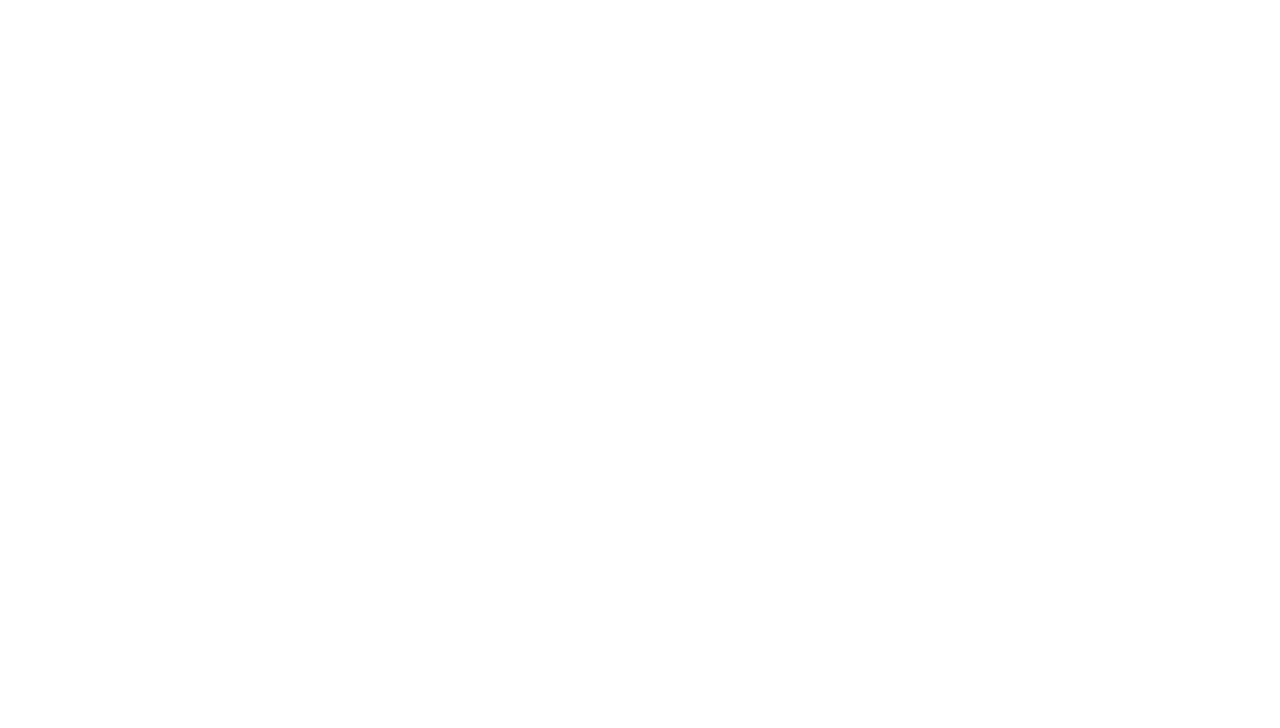
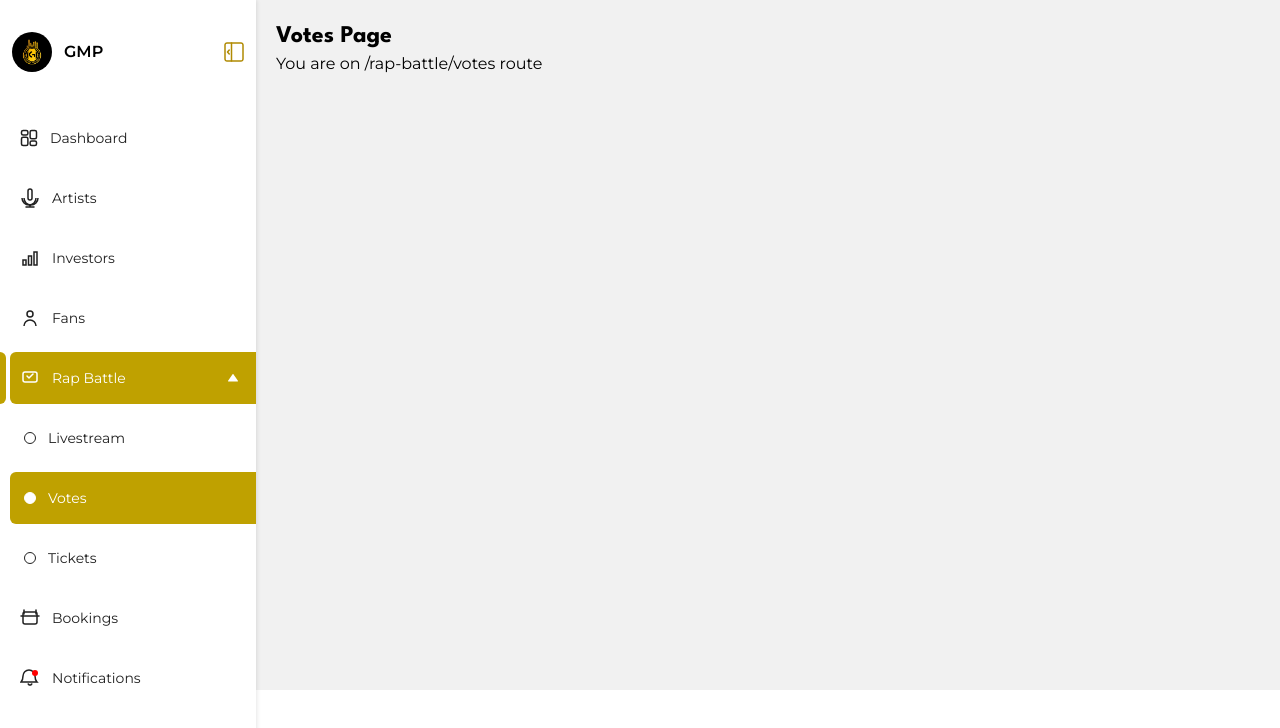
Before and after one commit to GMP-Entertainment-247/admin-dashboard, a React (Create React App) app: page /rap-battle/votes in a window 1280 px wide. Before the commit this address had no page. Shown: the top 728 px of the page. Built offline with nearby package versions, Linux system fonts and the light colour scheme; sample sign-in values are in the browser's storage.

Commit message:
sidebar-98% done

```diff
--- a/src/components/Sidebar/NavItem.tsx
+++ b/src/components/Sidebar/NavItem.tsx
@@ -1,9 +1,9 @@
-import { useState } from "react";
+import { useState, useEffect } from "react";
 import { useLocation, Link } from "react-router-dom";
-import clsx from "clsx";
 import { useDashboardLayout } from "../../context/DashboardLayoutContext";
 import useWindowWidth from "../../utils/hooks/useWindowsWidth";
-import { ArrowUp } from "../../icons/icons";
+import { CircleIcon } from "../../icons/icons";
+import NavItemContent from "./NavItemContent";
 
 interface DropdownItem {
   text: string;
@@ -34,16 +34,6 @@ export default function NavItem({
   const { isSideNavOpen, toggleSideNav } = useDashboardLayout();
   const { isMobile } = useWindowWidth();
 
-  const handleClick = () => {
-    if (isDropdown) {
-      setIsDropdownOpen(!isDropdownOpen);
-    } else {
-      if (isMobile && isSideNavOpen) {
-        toggleSideNav();
-      }
-    }
-  };
-
   // Check if current route matches the main link or any dropdown links
   const isCurrentlyActive =
     isActive ||
@@ -51,46 +41,88 @@ export default function NavItem({
     (isDropdown &&
       dropdownItems.some((item) => location.pathname === item.link));
 
-  const content = (
-    <div className="flex gap-1 relative">
-      <div className="w-[6px] " />
-      <div
-        className={clsx("absolute top-0 left-0 w-[6px] h-full rounded-r-md", {
-          "bg-brand-500": index === 4,
-        })}
-      />
-      <div
-        className={clsx(
-          "pl-[10px] pr-[18px] py-4 flex items-center justify-between flex-1",
-          {
-            "bg-brand-500 rounded-l-md": index === 4,
-          }
-        )}
-      >
-        <div
-          className={clsx("flex items-center gap-3", {
-            "text-white": index === 4,
-            "text-[#212121]": index !== 4,
-          })}
-        >
-          {icon}
-          <span className="text-sm font-normal">{text}</span>
-        </div>
-        {isDropdown && (
-          <div
-            className={clsx("transition-transform duration-300", {
-              "rotate-180": !isDropdownOpen,
-              "rotate-0": isDropdownOpen,
-              "text-white": index === 4,
-              "text-[#212121]": index !== 4,
-            })}
-          >
-            <ArrowUp />
-          </div>
-        )}
-      </div>
-    </div>
+  // Check if any child route is active
+  const isChildActive =
+    isDropdown && dropdownItems.some((item) => location.pathname === item.link);
+
+  // Auto-open dropdown if we're on a child route
+  useEffect(() => {
+    if (isDropdown && isChildActive) {
+      setIsDropdownOpen(true);
+    }
+  }, [isDropdown, isChildActive]);
+
+  const handleMainItemClick = () => {
+    if (isDropdown) {
+      // If we're already on the parent route, toggle dropdown
+      if (location.pathname === link) {
+        setIsDropdownOpen(!isDropdownOpen);
+      } else {
+        // Navigate to parent route and open dropdown
+        setIsDropdownOpen(true);
+      }
+    } else {
+      // For non-dropdown items, close sidebar on mobile
+      if (isMobile && isSideNavOpen) {
+        toggleSideNav();
+      }
+    }
+  };
+
+  const handleChildItemClick = () => {
+    // Close sidebar on mobile when clicking child items
+    if (isMobile && isSideNavOpen) {
+      toggleSideNav();
+    }
+  };
+
+  const mainItemContent = (
+    <NavItemContent
+      icon={icon}
+      text={text}
+      isActive={isCurrentlyActive}
+      isDropdown={isDropdown}
+      isDropdownOpen={isDropdownOpen}
+      showLeftBar={true}
+    />
   );
 
-  return content;
+  return (
+    <>
+      {/* Main Item */}
+      {link ? (
+        <Link to={link} onClick={handleMainItemClick} className="block">
+          {mainItemContent}
+        </Link>
+      ) : (
+        <button type="button" onClick={handleMainItemClick} className="block">
+          {mainItemContent}
+        </button>
+      )}
+
+      {/* Dropdown Items */}
+      {isDropdown && isDropdownOpen && (
+        <div className="ml-[10px] space-y-2">
+          {dropdownItems.map((item, childIndex) => {
+            const isChildCurrentlyActive = location.pathname === item.link;
+            return (
+              <Link
+                key={childIndex}
+                to={item.link}
+                onClick={handleChildItemClick}
+                className="block group"
+              >
+                <NavItemContent
+                  icon={<CircleIcon />}
+                  text={item.text}
+                  isActive={isChildCurrentlyActive}
+                  showLeftBar={false}
+                />
+              </Link>
+            );
+          })}
+        </div>
+      )}
+    </>
+  );
 }
--- /dev/null
+++ b/src/components/Sidebar/NavItemContent.tsx
@@ -0,0 +1,93 @@
+import clsx from "clsx";
+import { ArrowUp } from "../../icons/icons";
+import { useDashboardLayout } from "../../context/DashboardLayoutContext";
+
+interface NavItemContentProps {
+  icon: React.ReactNode;
+  text: string;
+  isActive: boolean;
+  isDropdown?: boolean;
+  isDropdownOpen?: boolean;
+  showLeftBar?: boolean;
+  onClick?: () => void;
+}
+
+export default function NavItemContent({
+  icon,
+  text,
+  isActive,
+  isDropdown,
+  isDropdownOpen,
+  showLeftBar,
+  onClick,
+}: NavItemContentProps) {
+  const { isSideNavOpen } = useDashboardLayout();
+
+  return (
+    <div
+      className={clsx("relative", {
+        "flex gap-1 group": showLeftBar,
+      })}
+      onClick={onClick}
+    >
+      {showLeftBar && (
+        <>
+          <div className="w-[6px]" />
+          <div
+            className={clsx(
+              "absolute top-0 left-0 w-[6px] h-full rounded-r-md transition-colors duration-300",
+              {
+                "bg-brand-500": isActive,
+                "group-hover:bg-gray-300": !isActive,
+              }
+            )}
+          />
+        </>
+      )}
+      <div
+        className={clsx(
+          "pr-[18px] py-4 flex items-center flex-1 relative transition-all duration-300 ease-in-out rounded-l-md",
+          {
+            "bg-brand-500 rounded-l-md": isActive,
+            "group-hover:bg-gray-100": !isActive,
+            "justify-between": isSideNavOpen,
+            "justify-center": !isSideNavOpen,
+            "pl-[10px]": showLeftBar,
+            "pl-[14px]": !showLeftBar,
+          }
+        )}
+      >
+        <div
+          className={clsx("flex items-center", {
+            "text-white": isActive,
+            "text-[#212121]": !isActive,
+            "gap-3": isSideNavOpen,
+            "gap-0": !isSideNavOpen,
+          })}
+        >
+          <span className="flex-shrink-0">{icon}</span>
+          <span
+            className={clsx("text-sm font-normal whitespace-nowrap", {
+              "w-0 overflow-hidden": !isSideNavOpen,
+            })}
+          >
+            {text}
+          </span>
+        </div>
+        {isDropdown && (
+          <div
+            className={clsx("transition-transform duration-300", {
+              "rotate-180": !isDropdownOpen,
+              "rotate-0": isDropdownOpen,
+              "text-white": isActive,
+              "text-[#212121]": !isActive,
+              "absolute right-2": !isSideNavOpen,
+            })}
+          >
+            <ArrowUp />
+          </div>
+        )}
+      </div>
+    </div>
+  );
+}
--- a/src/components/Sidebar/Sidebar.tsx
+++ b/src/components/Sidebar/Sidebar.tsx
@@ -29,13 +29,17 @@ const Sidebar = forwardRef<HTMLElement, SidebarProps>((_, ref) => {
       )}
     >
       <div
-        className={clsx("flex items-center pt-8 px-3 mb-10 relative", {
-          "justify-center": !isSideNavOpen,
-          "justify-between": isSideNavOpen,
-        })}
+        className={clsx(
+          "flex items-center pt-8 px-3 mb-10 transition-all duration-300 ease-in-out",
+          {
+            "justify-center": !isSideNavOpen,
+            "justify-between": isSideNavOpen,
+          }
+        )}
       >
         <div
-          className={clsx("flex items-center gap-3", {
+          className={clsx("flex items-center", {
+            "gap-3": isSideNavOpen,
             "gap-0": !isSideNavOpen,
           })}
         >
@@ -47,9 +51,15 @@ const Sidebar = forwardRef<HTMLElement, SidebarProps>((_, ref) => {
             />
           </div>
           <p
-            className={clsx("text-base font-semibold text-[#000000]", {
-              hidden: !isSideNavOpen,
-            })}
+            style={{
+              transitionProperty: "width",
+            }}
+            className={clsx(
+              "text-base font-semibold whitespace-nowrap text-[#000000] duration-300 ease-in-out",
+              {
+                "w-0 overflow-hidden": !isSideNavOpen,
+              }
+            )}
           >
             GMP
           </p>
@@ -57,7 +67,7 @@ const Sidebar = forwardRef<HTMLElement, SidebarProps>((_, ref) => {
         <button
           type="button"
           className={clsx("text-gold-35 flex-shrink-0", {
-            "absolute right-3": !isSideNavOpen,
+            "absolute right-0 translate-x-1/2 hidden md:block": !isSideNavOpen,
           })}
           aria-label="Toggle sidebar"
           onClick={toggleSideNav}
@@ -66,7 +76,7 @@ const Sidebar = forwardRef<HTMLElement, SidebarProps>((_, ref) => {
         </button>
       </div>
 
-      <nav>
+      <nav className="space-y-2">
         {navigationItems.map((item, index) => (
           <NavItem
             key={index}
--- a/src/icons/icons.tsx
+++ b/src/icons/icons.tsx
@@ -25,47 +25,39 @@ export const IconSidebarCollapse = () => (
 
 export const IconDashboard = () => (
   <svg
-    width="20"
-    height="20"
-    viewBox="0 0 20 20"
+    width="18"
+    height="18"
+    viewBox="0 0 18 18"
     fill="none"
     xmlns="http://www.w3.org/2000/svg"
   >
-    <rect
-      x="3"
-      y="3"
-      width="5"
-      height="5"
+    <path
+      d="M16.5 8.175V3.075C16.5 1.95 16.02 1.5 14.8275 1.5H11.7975C10.605 1.5 10.125 1.95 10.125 3.075V8.175C10.125 9.3 10.605 9.75 11.7975 9.75H14.8275C16.02 9.75 16.5 9.3 16.5 8.175Z"
       stroke="currentColor"
       strokeWidth="1.5"
-      fill="none"
+      strokeLinecap="round"
+      strokeLinejoin="round"
     />
-    <rect
-      x="12"
-      y="3"
-      width="5"
-      height="5"
+    <path
+      d="M16.5 14.925V13.575C16.5 12.45 16.02 12 14.8275 12H11.7975C10.605 12 10.125 12.45 10.125 13.575V14.925C10.125 16.05 10.605 16.5 11.7975 16.5H14.8275C16.02 16.5 16.5 16.05 16.5 14.925Z"
       stroke="currentColor"
       strokeWidth="1.5"
-      fill="none"
+      strokeLinecap="round"
+      strokeLinejoin="round"
     />
-    <rect
-      x="3"
-      y="12"
-      width="5"
-      height="5"
+    <path
+      d="M7.875 9.825V14.925C7.875 16.05 7.395 16.5 6.2025 16.5H3.1725C1.98 16.5 1.5 16.05 1.5 14.925V9.825C1.5 8.7 1.98 8.25 3.1725 8.25H6.2025C7.395 8.25 7.875 8.7 7.875 9.825Z"
       stroke="currentColor"
       strokeWidth="1.5"
-      fill="none"
+      strokeLinecap="round"
+      strokeLinejoin="round"
     />
-    <rect
-      x="12"
-      y="12"
-      width="5"
-      height="5"
+    <path
+      d="M7.875 3.075V4.425C7.875 5.55 7.395 6 6.2025 6H3.1725C1.98 6 1.5 5.55 1.5 4.425V3.075C1.5 1.95 1.98 1.5 3.1725 1.5H6.2025C7.395 1.5 7.875 1.95 7.875 3.075Z"
       stroke="currentColor"
       strokeWidth="1.5"
-      fill="none"
+      strokeLinecap="round"
+      strokeLinejoin="round"
     />
   </svg>
 );
@@ -264,7 +256,7 @@ export const IconMenu = () => (
   </svg>
 );
 
-export const ArrowUp= () => (
+export const ArrowUp = () => (
   <svg
     width="10"
     height="8"
@@ -278,3 +270,15 @@ export const ArrowUp= () => (
     />
   </svg>
 );
+
+export const CircleIcon = () => (
+  <svg
+    width="12"
+    height="12"
+    viewBox="0 0 12 12"
+    fill="none"
+    xmlns="http://www.w3.org/2000/svg"
+  >
+    <circle cx="6" cy="6" r="5.5" stroke="currentColor" fill="white" />
+  </svg>
+);
--- a/src/pages/dashboard/DashboardLayout.tsx
+++ b/src/pages/dashboard/DashboardLayout.tsx
@@ -59,10 +59,9 @@ export default function DashboardLayout({ children }: DashboardLayoutProps) {
       <div
         style={{
           transitionProperty: "margin-left",
-          transitionTimingFunction: "cubic-bezier(0.4, 0, 0.2, 1)",
         }}
         className={clsx(
-          "relative z-[1] duration-300",
+          "relative z-[1] duration-300 ease-in-out",
           {
             "md:ml-[60px] lg:ml-[60px]": !isSideNavOpen,
             "opacity-50 pointer-events-none md:ml-[235px] lg:ml-[256px]":
--- a/src/routes/AppRoutes.tsx
+++ b/src/routes/AppRoutes.tsx
@@ -5,6 +5,7 @@ import Login from "../pages/auth/Login";
 import DashboardHome from "../pages/dashboard";
 import SettingsPage from "../pages/dashboard/settings";
 import Verification from "../pages/auth/Verification";
+import DashboardLayout from "../pages/dashboard/DashboardLayout";
 
 export const appRoutes = [
   // Public Routes
@@ -45,4 +46,44 @@ export const appRoutes = [
     element: <SettingsPage />,
     isProtected: true,
   },
+  {
+    path: "/rap-battle",
+    element: (
+      <DashboardLayout>
+        <h1 className="text-2xl font-bold">Rap Battle Page</h1>
+        <p>You are on /rap-battle route</p>
+      </DashboardLayout>
+    ),
+    isProtected: true,
+  },
+  {
+    path: "/rap-battle/livestream",
+    element: (
+      <DashboardLayout>
+        <h1 className="text-2xl font-bold">Livestream Page</h1>
+        <p>You are on /rap-battle/livestream route</p>
+      </DashboardLayout>
+    ),
+    isProtected: true,
+  },
+  {
+    path: "/rap-battle/votes",
+    element: (
+      <DashboardLayout>
+        <h1 className="text-2xl font-bold">Votes Page</h1>
+        <p>You are on /rap-battle/votes route</p>
+      </DashboardLayout>
+    ),
+    isProtected: true,
+  },
+  {
+    path: "/rap-battle/tickets",
+    element: (
+      <DashboardLayout>
+        <h1 className="text-2xl font-bold">Tickets Page</h1>
+        <p>You are on /rap-battle/tickets route</p>
+      </DashboardLayout>
+    ),
+    isProtected: true,
+  },
 ];
```
Also changed, not shown: src/routes/ProtectedRoute.tsx (+9 -5 lines).
